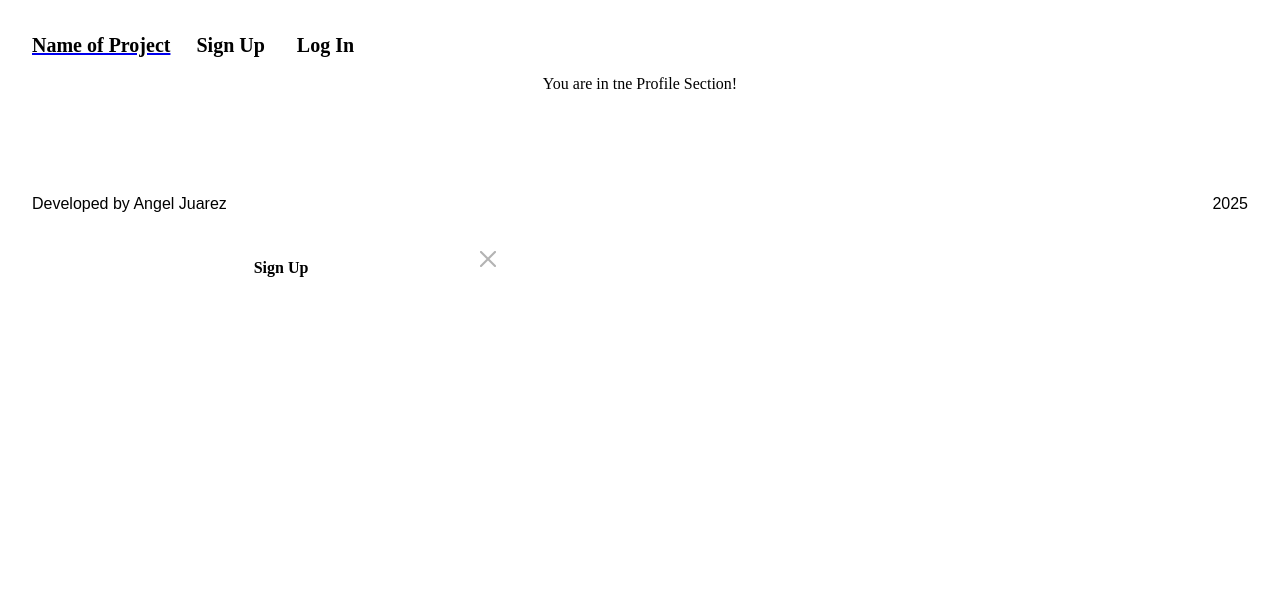
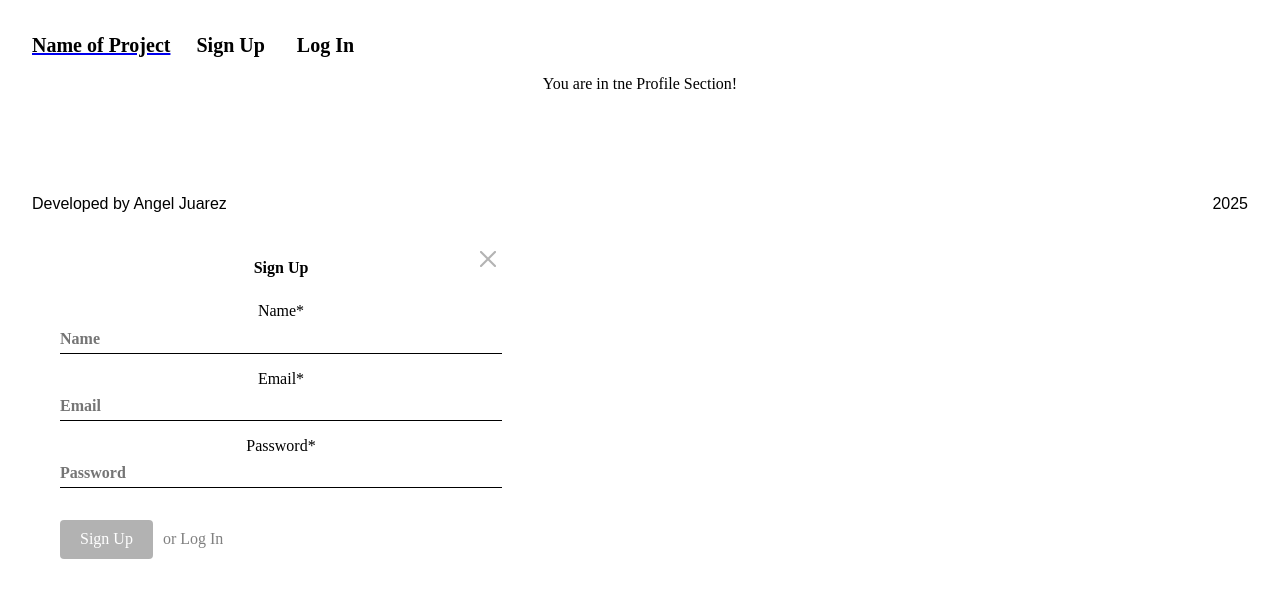
Before and after one commit to ajuarezse/tripleTenFinalProject_React, a React (Vite) app: page /profile in a window 1280 px wide. Both pictures are taken after a click on the button "Sign Up". Shown: the top 598 px of the page. Built offline with nearby package versions, Linux system fonts and the light colour scheme.

Commit message:
add name email password into form

```diff
--- a/src/components/App/App.jsx
+++ b/src/components/App/App.jsx
@@ -9,6 +9,7 @@ import Footer from "../Footer/Footer";
 import Main from "../Main/Main";
 import Profile from "../Profile/Profile";
 import RegisterModal from "../RegisterModal/RegisterModal";
+import LoginModal from "../LoginModal/LoginModal";
 
 function App() {
   const [activeModal, setActiveModal] = useState("");
@@ -18,6 +19,11 @@ function App() {
     setActiveModal("register");
   };
 
+  const handleLoginModal = (e) => {
+    e.preventDefault();
+    setActiveModal("login");
+  };
+
   const closeActiveModal = () => {
     setActiveModal("");
   };
@@ -25,7 +31,10 @@ function App() {
   return (
     <>
       <div className="app">
-        <Header handleRegisterModal={handleRegisterModal} />
+        <Header
+          handleRegisterModal={handleRegisterModal}
+          handleLoginModal={handleLoginModal}
+        />
         <Routes>
           <Route path="/" element={<Main />} />
           <Route path="/profile" element={<Profile />} />
@@ -36,6 +45,10 @@ function App() {
         isOpen={activeModal === "register"}
         onClose={closeActiveModal}
       />
+      <LoginModal
+        isOpen={activeModal === "login"}
+        onClose={closeActiveModal}
+      ></LoginModal>
     </>
   );
 }
--- a/src/components/Header/Header.jsx
+++ b/src/components/Header/Header.jsx
@@ -5,7 +5,7 @@ import { Link } from "react-router-dom";
 //import { useContext } from "react";
 //import CurrentUserContext from "../../contexts/CurrentUserContext/CurrentUserContext";
 
-function Header({ handleRegisterModal }) {
+function Header({ handleRegisterModal, handleLoginModal }) {
   return (
     <header className="header">
       <Link to="/">
@@ -19,7 +19,13 @@ function Header({ handleRegisterModal }) {
         >
           Sign Up
         </button>
-        <button className="header__auth-link">Log In</button>
+        <button
+          type="button"
+          className="header__auth-link"
+          onClick={handleLoginModal}
+        >
+          Log In
+        </button>
       </div>
     </header>
   );
--- a/src/components/LoginModal/LoginModal.jsx
+++ b/src/components/LoginModal/LoginModal.jsx
@@ -0,0 +1,14 @@
+import ModalWithForm from "../ModalWithForm/ModalWithForm";
+
+const LoginModal = ({ isOpen, onClose }) => {
+  return (
+    <ModalWithForm
+      isOpen={isOpen}
+      onClose={onClose}
+      title="Log In"
+      buttonText="Log In"
+    ></ModalWithForm>
+  );
+};
+
+export default LoginModal;
--- a/src/components/ModalWithForm/ModalWithForm.jsx
+++ b/src/components/ModalWithForm/ModalWithForm.jsx
@@ -1,7 +1,7 @@
 import "./ModalWithForm.css";
 import closeButton from "../../assets/closeButton.png";
 
-function ModalWithForm({ isOpen, onClose, title }) {
+function ModalWithForm({ isOpen, onClose, title, children }) {
   if (!isOpen) {
     return null;
   }
@@ -16,7 +16,7 @@ function ModalWithForm({ isOpen, onClose, title }) {
             className="modal__close_button"
           />
         </button>
-        <form className="modal__form"></form>
+        <form className="modal__form">{children}</form>
       </div>
     </div>
   );
--- a/src/components/RegisterModal/RegisterModal.jsx
+++ b/src/components/RegisterModal/RegisterModal.jsx
@@ -7,7 +7,48 @@ const RegisterModal = ({ isOpen, onClose }) => {
       onClose={onClose}
       title="Sign Up"
       buttonText="Sign Up"
-    ></ModalWithForm>
+    >
+      <label htmlFor="register-name">
+        Name*
+        <input
+          type="text"
+          name="name"
+          id="register-name"
+          placeholder="Name"
+          className="modal__input"
+        />
+      </label>
+      <label htmlFor="register-email">
+        Email*
+        <input
+          type="email"
+          //ref={emailRef}
+          name="email"
+          id="register-email"
+          placeholder="Email"
+          //value={userEmail}
+          className="modal__input"
+        />
+      </label>
+      <label htmlFor="register-password">
+        Password*
+        <input
+          type="password"
+          name="password"
+          id="password"
+          placeholder="Password"
+          className="modal__input"
+        />
+      </label>
+      <div className="modal__button-container">
+        <button className="modal__submit" type="submit">
+          Sign Up
+        </button>
+        <button className="modal__switch-button" type="button">
+          or Log In
+        </button>
+      </div>
+    </ModalWithForm>
   );
 };
 
```
